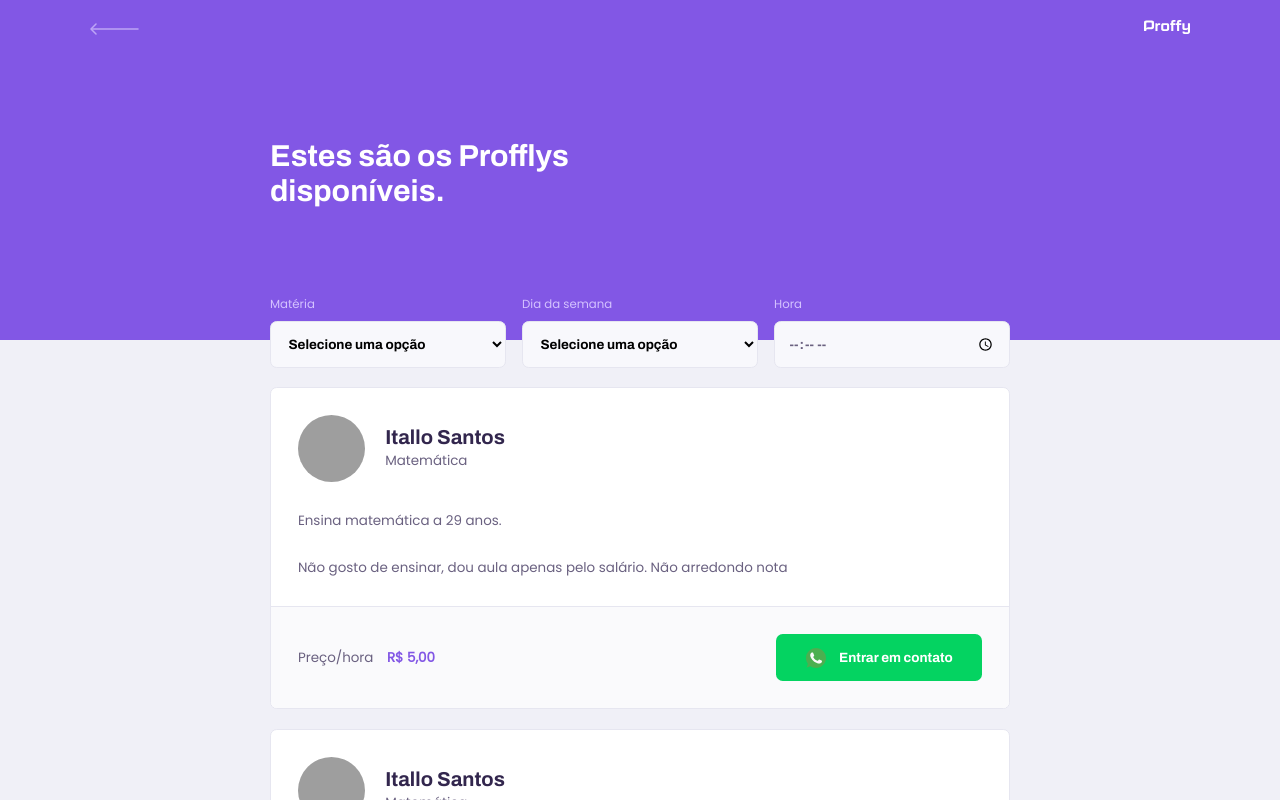
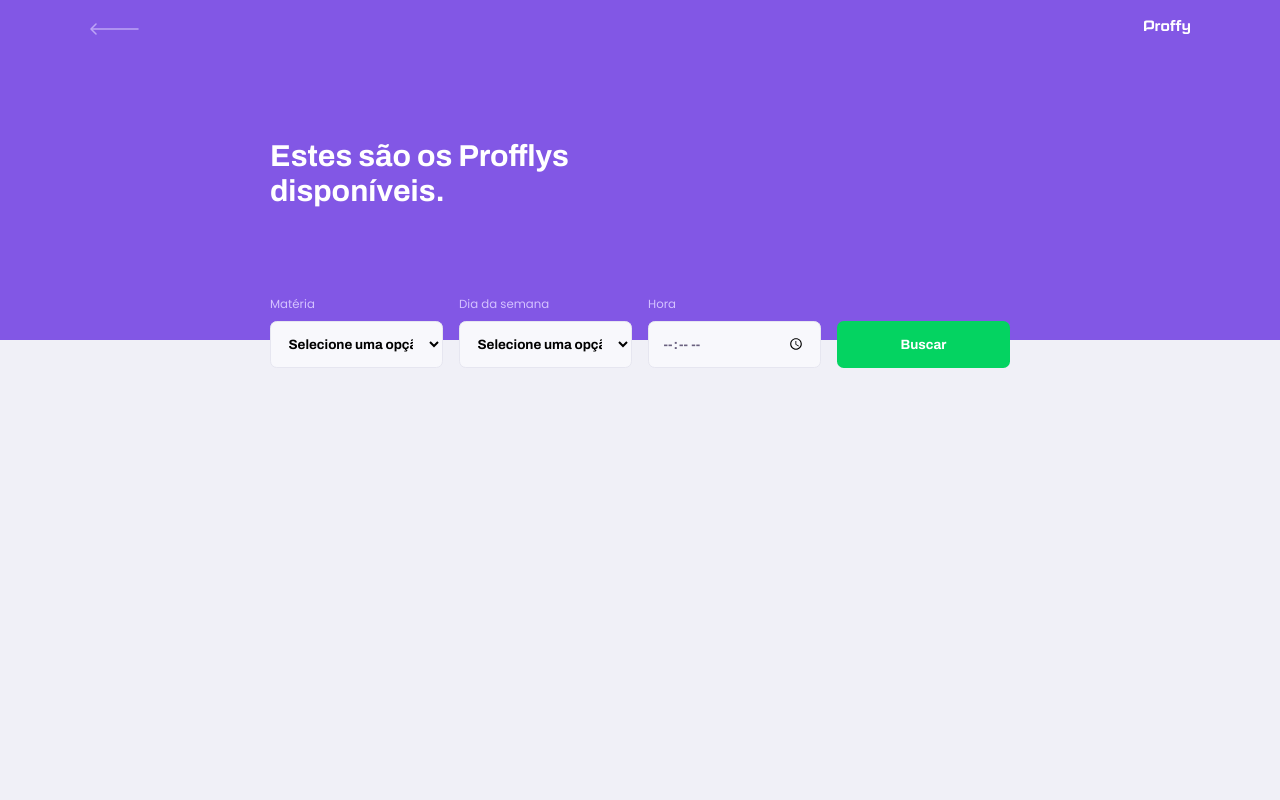
Before and after one commit to Itallo007/next-level-week-proffy-web, a React (Create React App) app: page /study in a window 1280 px wide. Shown: the top 800 px of the page. Built offline with nearby package versions, Linux system fonts and the light colour scheme; grey boxes are pictures that could not be loaded.

Commit message:
Imprementa a busca por aulas
o TeacherItem foi modificado para que funcione de forma dinâmica

métodos que acessam a Api foram implementados

```diff
--- a/src/components/TeacherItem/index.tsx
+++ b/src/components/TeacherItem/index.tsx
@@ -1,35 +1,52 @@
 import React from "react";
+import api from "../../services/api";
 
 import whatsappIcon from "../../assets/images/icons/whatsapp.svg";
 
 import "./styles.css";
 
-function TeacherItem() {
+interface TeacherItemProps {
+  teacher: {
+    avatar: string;
+    bio: string;
+    cost: number;
+    id: number
+    name: string
+    subject: string
+    user_id: number
+    whatsapp: string;
+  }
+}
+
+const TeacherItem: React.FC<TeacherItemProps> = ({teacher}) => {
+
+  function createNewConnection() {
+    api.post('/connections', {
+      user_id: teacher.user_id
+    })
+  }
+
   return (
     <article className="teacher-item">
       <header>
-        <img src="https://avatars1.githubusercontent.com/u/59578084?s=460&u=74ff8ec6e4cb2e87eadb4167116e7e30d5f14695&v=4" alt="Itallo007"/>
+        <img src={teacher.avatar} alt={teacher.name}/>
         <div>
-          <strong>Itallo Santos </strong>
-          <span>Matemática</span>
+          <strong>{teacher.name}</strong>
+          <span>{teacher.subject}</span>
         </div>
       </header>
 
-      <p>
-        Ensina matemática a 29 anos.
-        <br/><br/>
-        Não gosto de ensinar, dou aula apenas pelo salário. Não arredondo nota
-      </p>
+      <p>{teacher.bio}</p>
 
       <footer>
         <p>
           Preço/hora
-          <strong>R$ 5,00</strong>
+          <strong>R$ {teacher.cost}</strong>
         </p>
-        <button type="button">
+        <a onClick={createNewConnection} href={`http://wa.me/${teacher.whatsapp}`} >
           <img src={whatsappIcon} alt="Whatsapp"/>
           Entrar em contato
-        </button>
+        </a>
 
       </footer>
     </article>
--- a/src/components/TeacherItem/styles.css
+++ b/src/components/TeacherItem/styles.css
@@ -56,7 +56,7 @@
   display: block;
 }
 
-.teacher-item footer button {
+.teacher-item footer a {
   width: 20rem;
   height: 5.6rem;
   background: var(--color-secundary);
@@ -65,13 +65,14 @@
   border-radius: 0.8rem;
   cursor: pointer;
   font: 700 1.4rem Archivo;
+  text-decoration: none;
   display: flex;
   align-items: center;
   justify-content: space-evenly;
   transition: 0.2s;
 }
 
-.teacher-item footer button:hover {
+.teacher-item footer a:hover {
   background: var(--color-secundary-dark);
 }
 
@@ -90,12 +91,12 @@
     margin-left: 1.6rem;
   }
 
-  .teacher-item footer button {
+  .teacher-item footer a {
     width: 24.5rem;
     font-size: 1.6rem;
     justify-content: center;
   }
-  .teacher-item footer button img {
+  .teacher-item footer a img {
     margin-right: 1.6rem;
   }
 }
--- a/src/pages/TeacherList/index.tsx
+++ b/src/pages/TeacherList/index.tsx
@@ -1,20 +1,45 @@
-import React from "react";
+import React, { FormEvent, useState } from "react";
 import Input from "../../components/Input";
 import PageHeader from "../../components/PageHeader";
 import Select from "../../components/Select";
 import TeacherItem from "../../components/TeacherItem";
+import api from "../../services/api";
 
 
 import "./styles.css";
 
 function TeacherList() {
+	const [teachers, setTeachers] = useState([]);
+
+	const [subject, setSubject] = useState('');
+	const [week_day, setWeekDay] = useState('');
+	const [time, setTime] = useState('');
+
+	async function searchTeachers(e: FormEvent) {
+		e.preventDefault();
+
+		const response = await api.get('/classes', {
+			params: {
+				subject,
+				week_day,
+				time
+			}
+		});
+
+		setTeachers(response.data);
+		console.log(response.data[0].name);
+	}
+
 	return (
 		<div id="page-teacher-list" className="container">
 			<PageHeader title="Estes são os Profflys disponíveis.">
-				<form id="search-teachers">
+
+				<form id="search-teachers" onSubmit={searchTeachers}>
 					<Select
 						name="subject"
 						label="Matéria"
+						value={subject}
+						onChange={(e) => { setSubject(e.target.value) }}
 						options={[
 							{value: "Português", label: "Português"},
 							{value: "Matemática", label: "Matemática"},
@@ -32,6 +57,8 @@ function TeacherList() {
 					<Select
 						name="week_daay"
 						label="Dia da semana"
+						value={week_day}
+						onChange={(e) => { setWeekDay(e.target.value) }}
 						options={[
 							{value: "0", label: "Domingo"},
 							{value: "1", label: "Segunda-feira"},
@@ -43,14 +70,25 @@ function TeacherList() {
 						]}
 					/>
 
-					<Input name="time" label="Hora" type="time" />
+					<Input
+						name="time"
+						label="Hora"
+						value={time}
+						onChange={(e) => { setTime(e.target.value) }}
+						type="time"
+					/>
+
+					<button type="submit">
+						Buscar
+					</button>
 				</form>
 			</PageHeader>
 
 			<main>
-				<TeacherItem/>
-				<TeacherItem/>
-				<TeacherItem/>
+				{teachers.map((teacher, index) => {
+					return <TeacherItem key={index} teacher={teacher}/>
+				})}
+
 			</main>
 		</div>
 	)
--- a/src/pages/TeacherList/styles.css
+++ b/src/pages/TeacherList/styles.css
@@ -9,6 +9,27 @@
 
 #search-teachers label {
   color: var(--color-text-in-primary);
+}
+
+#search-teachers button {
+  width: 100%;
+  height: 5.6rem;
+  background: var(--color-secundary);
+  color: var(--color-button-text);
+  border: 0;
+  border-radius: 0.8rem;
+  margin-top: 3.2rem;
+  cursor: pointer;
+  font: 700 1.6rem Archivo;
+  display: flex;
+  justify-content: center;
+  align-items: center;
+  text-decoration: none;
+  transition: background-color 0.2s;
+}
+
+#search-teachers button:hover {
+  background: var(--color-secundary-dark);
 }
 
 #page-teacher-list main {
@@ -23,7 +44,7 @@
 
   #search-teachers {
     display: grid;
-    grid-template-columns: repeat(3, 1fr);
+    grid-template-columns: repeat(4, 1fr);
     column-gap: 16px;
     position: absolute;
     bottom: -28px
--- a/src/services/api.ts
+++ b/src/services/api.ts
@@ -1,7 +1,7 @@
 import axios from "axios";
 
 const api = axios.create({
-  baseURL: "http://192.168.1.105:3333"
+  baseURL: "http://192.168.1.107:3333"
 });
 
 export default api;
```
Lines whose indentation alone changed are shown as unchanged.
